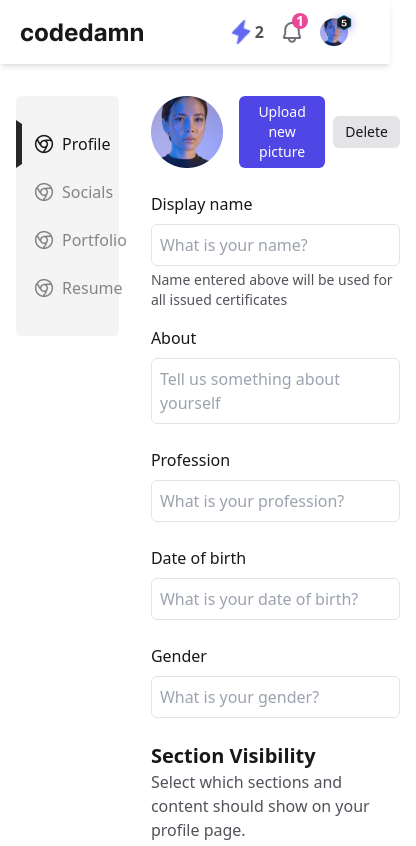
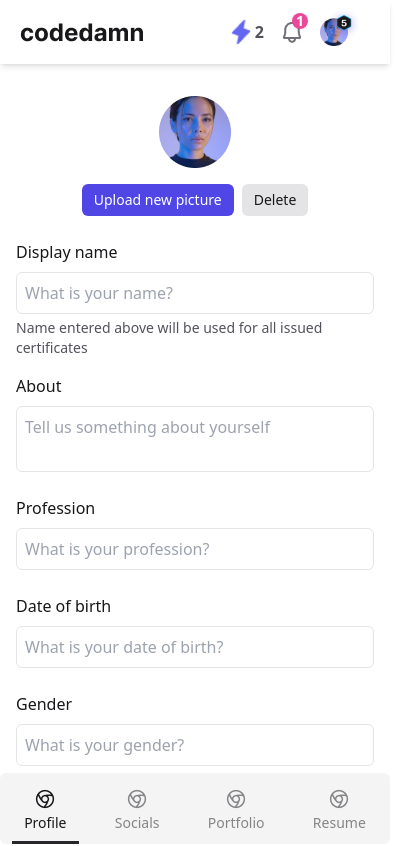
Before and after one commit to ishantchauhan710/codedamn-assignment, a Next.js app: page /profile in a window 390 px wide. Shown: the top 846 px of the page, 416 px wide, since content can reach past the window. Built offline with nearby package versions, Linux system fonts and the light colour scheme.

Commit message:
Edit page made responsive

```diff
--- a/src/components/edit/ProfileTab.tsx
+++ b/src/components/edit/ProfileTab.tsx
@@ -19,16 +19,17 @@ const ProfileTab = () => {
 
   return (
     <div>
-      <div className="flex items-center">
+      <div className="flex items-center flex-col sm:flex-row">
         <Image
           src="/icons/avatars/avatar_plain.png"
           width={72}
           height={72}
           alt="profile"
         />
+        <div className="mt-4 sm:mt-0 flex">
           <button
             onClick={() => alert("Contact")}
-          className="bg-primary-500 hover:bg-primary-600 text-white px-3 py-1.5 rounded-md text-sm ml-4"
+            className="bg-primary-500 hover:bg-primary-600 text-white px-3 py-1.5 rounded-md text-sm sm:ml-4"
           >
             Upload new picture
           </button>
@@ -38,6 +39,7 @@ const ProfileTab = () => {
           >
             Delete
           </button>
+        </div>
       </div>
 
       <div>
--- a/src/pages/profile.tsx
+++ b/src/pages/profile.tsx
@@ -9,9 +9,10 @@ const Profile = () => {
   const { activeProfileTab, setActiveProfileTab } = useAppContext();
 
   return (
-    <div className="my-24 flex">
-      <div className="flex-[0.25] mx-4">
-        <div className="bg-zinc-100 py-6 rounded-md">
+    <div>
+      <div className="my-24 flex items-start">
+        <div className="hidden md:flex flex-[0.20] mx-4">
+          <div className="bg-zinc-100 py-6 rounded-md w-full">
             {tabs.map((tab) => (
               <div
                 key={tab}
@@ -34,9 +35,32 @@ const Profile = () => {
             ))}
           </div>
         </div>
-      <div className="flex-[0.75] mx-4 pr-4">
+        <div className="flex-[1] md:flex-[0.80] mx-4 md:px-4">
           {activeProfileTab === "Profile" && <ProfileTab />}
           {activeProfileTab === "Socials" && <SocialsTab />}
+        </div>
+      </div>
+      <div className="bg-zinc-100 pt-2 rounded-md w-full flex md:hidden items-center justify-around fixed bottom-0">
+        {tabs.map((tab) => (
+          <div
+            key={tab}
+            onClick={() => setActiveProfileTab(tab)}
+            className={`flex items-center flex-col sm:flex-row text-sm px-3 py-2 cursor-pointer text-zinc-900 ${
+              tab === activeProfileTab
+                ? "border-b-[3px] border-b-zinc-800"
+                : "border-b-[3px] border-b-transparent opacity-[0.5] hover:opacity-[0.75]"
+            }`}
+          >
+            <Image
+              src="/icons/app/profile_tab_item.png"
+              width={20}
+              height={20}
+              alt={tab}
+              className="mb-1 sm:mr-2 sm:mb-0"
+            />
+            {tab}
+          </div>
+        ))}
       </div>
     </div>
   );
```
Lines whose indentation alone changed are shown as unchanged.
